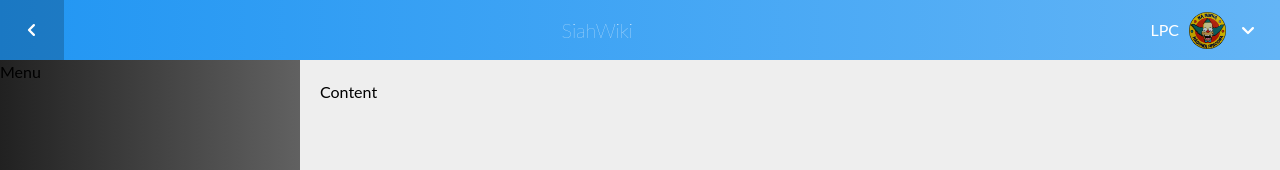
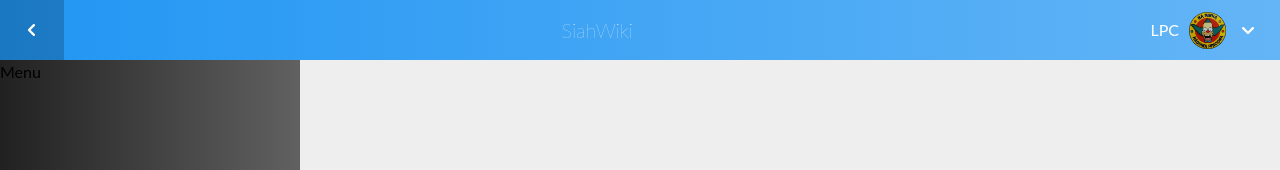
Before and after one commit to luciocarvalho10/siah-wiki, a Next.js app: page / in a window 1280 px wide. Shown: the top 170 px of the page. Built offline with nearby package versions, Linux system fonts and the light colour scheme.

Commit message:
add props.children

```diff
--- a/src/components/template/Content.tsx
+++ b/src/components/template/Content.tsx
@@ -1,5 +1,6 @@
 interface IContentProps {
     className?: string
+    children?: React.ReactNode
 }
 
 export default function Content(props: IContentProps) {
@@ -8,7 +9,7 @@ export default function Content(props: IContentProps) {
             content bg-gray-200 p-5
             ${props.className}
         `}>
-			<h1>Content</h1>
+			{props.children}
 		</div>
 	)
 }
```
